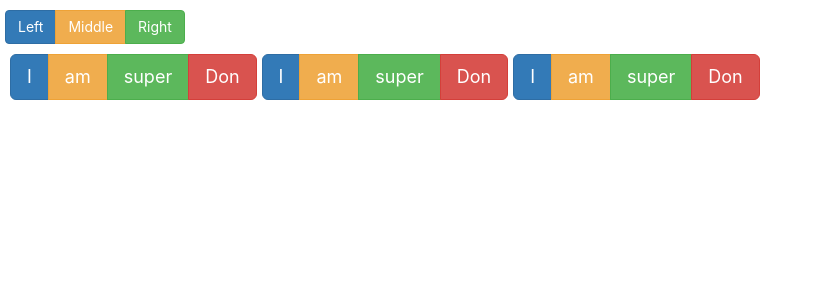
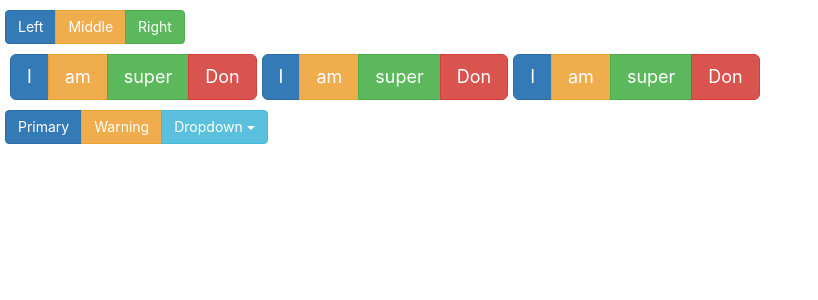
Before and after one commit to kamransid/React-Bootstrap, a React (Create React App) app: page / in a window 1280 px wide. Shown: the top 300 px of the page, without its empty margins (0-818 px from the left). Built offline with nearby package versions, Linux system fonts and the light colour scheme.

Commit message:
Addind dropdown with style

```diff
--- a/src/ButtonGroup.jsx
+++ b/src/ButtonGroup.jsx
@@ -1,5 +1,5 @@
 import React from 'react'
-import { ButtonGroup, Button, ButtonToolbar } from 'react-bootstrap'
+import { ButtonGroup, Button, ButtonToolbar, DropdownButton, MenuItem } from 'react-bootstrap'
 
 class ButtonGroupExample extends React.Component {
     constructor(props, context) {
@@ -51,6 +51,18 @@ class ButtonGroupExample extends React.Component {
                     <Button bsStyle='danger' >Don</Button>
                 </ButtonGroup>
             </ButtonToolbar>
+            <ButtonGroup style={style}>
+                <Button bsStyle='primary'>
+                    Primary
+                </Button>
+                <Button bsStyle='warning'>
+                    Warning
+                </Button>
+                <DropdownButton bsStyle='info' title='Dropdown' id = 'kuchbhi'>
+                    <MenuItem eventKey="1">Dropdown Link</MenuItem>
+                    <MenuItem eventKey='2'>Dropdown Menu</MenuItem>
+                </DropdownButton>
+            </ButtonGroup>
             </React.Fragment>
 
         )
```
